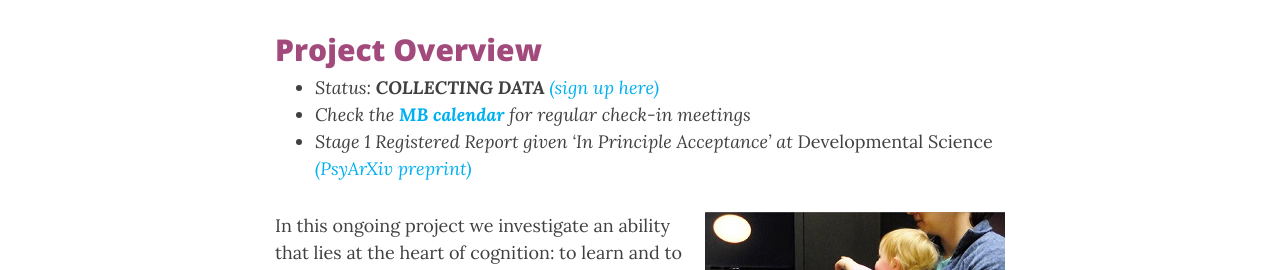
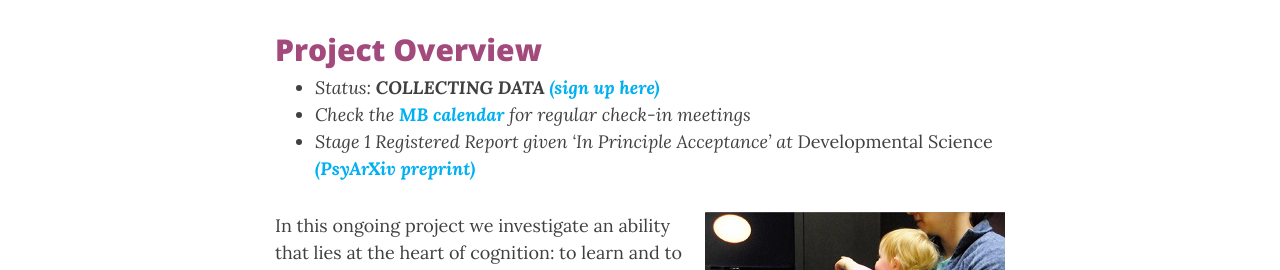
Before and after one commit to manybabies/manybabies.github.io, a Jekyll site: the page built from MB3.md, in a window 1280 px wide. Shown: the part 547-817 px from the top of the page. Built offline with Jekyll 4.4.1, drawn with Linux system fonts in a browser that asks for light colours; nearby versions of some CDN libraries; some web fonts are replaced.

Commit message:
Update MB3.md

```diff
--- a/MB3.md
+++ b/MB3.md
@@ -7,9 +7,9 @@ cover-img: /assets/img/MB3_logo.png
 
 ## Project Overview
 
-* *Status: **COLLECTING DATA** [(sign up here)](https://umanitobapsych.az1.qualtrics.com/jfe/form/SV_4NiYE6jM0399g7r)*
+* *Status: **COLLECTING DATA [(sign up here)](https://umanitobapsych.az1.qualtrics.com/jfe/form/SV_4NiYE6jM0399g7r)***
 * *Check the [**MB calendar**]({{site.baseurl}}/calendar/) for regular check-in meetings*
-* *Stage 1 Registered Report given 'In Principle Acceptance' at* Developmental Science *[(PsyArXiv preprint)](https://doi.org/10.31234/osf.io/aex7v)*
+* *Stage 1 Registered Report given 'In Principle Acceptance' at* Developmental Science [***(PsyArXiv preprint)***](https://doi.org/10.31234/osf.io/aex7v)
 
 
 <img style="float: right;" src="/assets/img/BLL1_300px.jpg">
```
